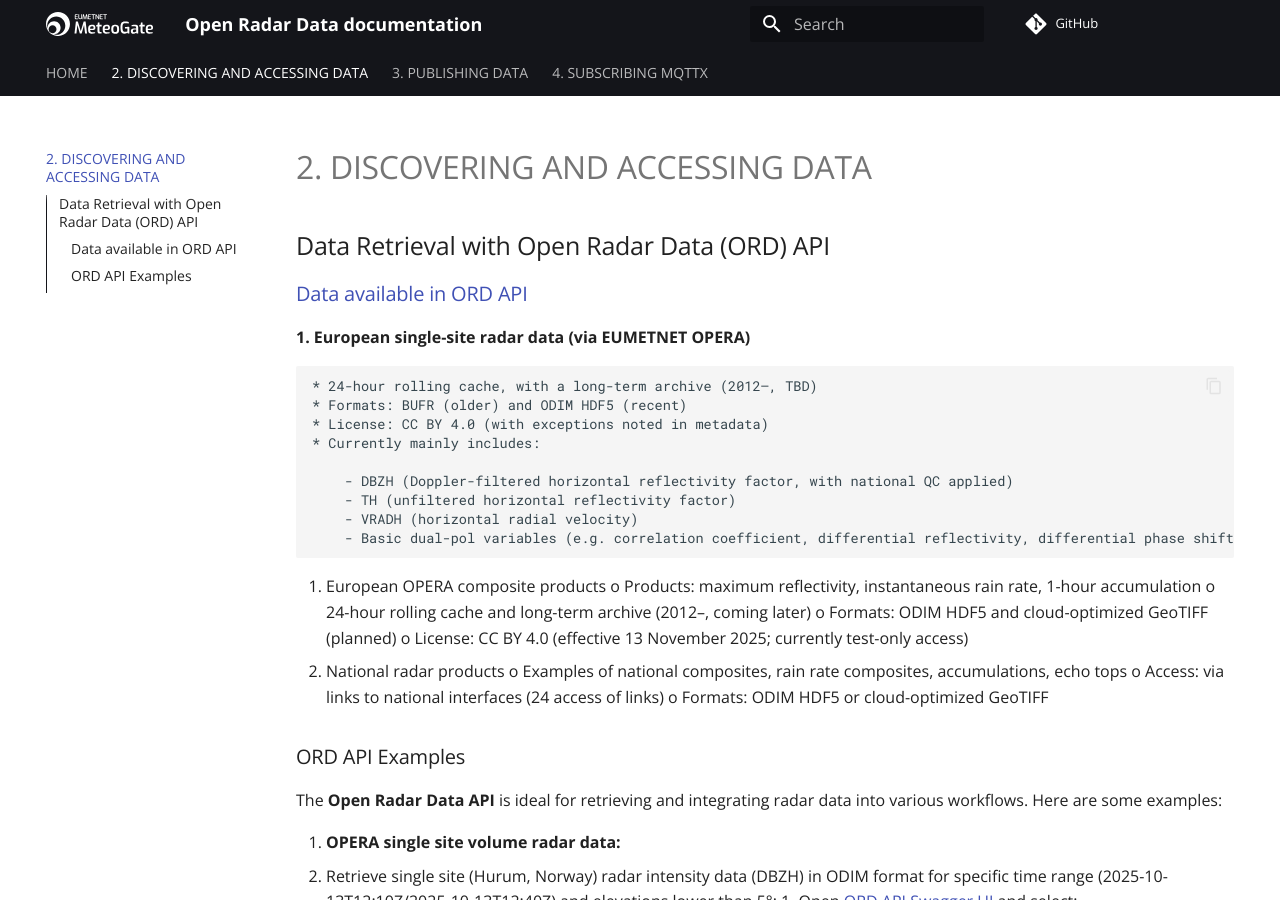
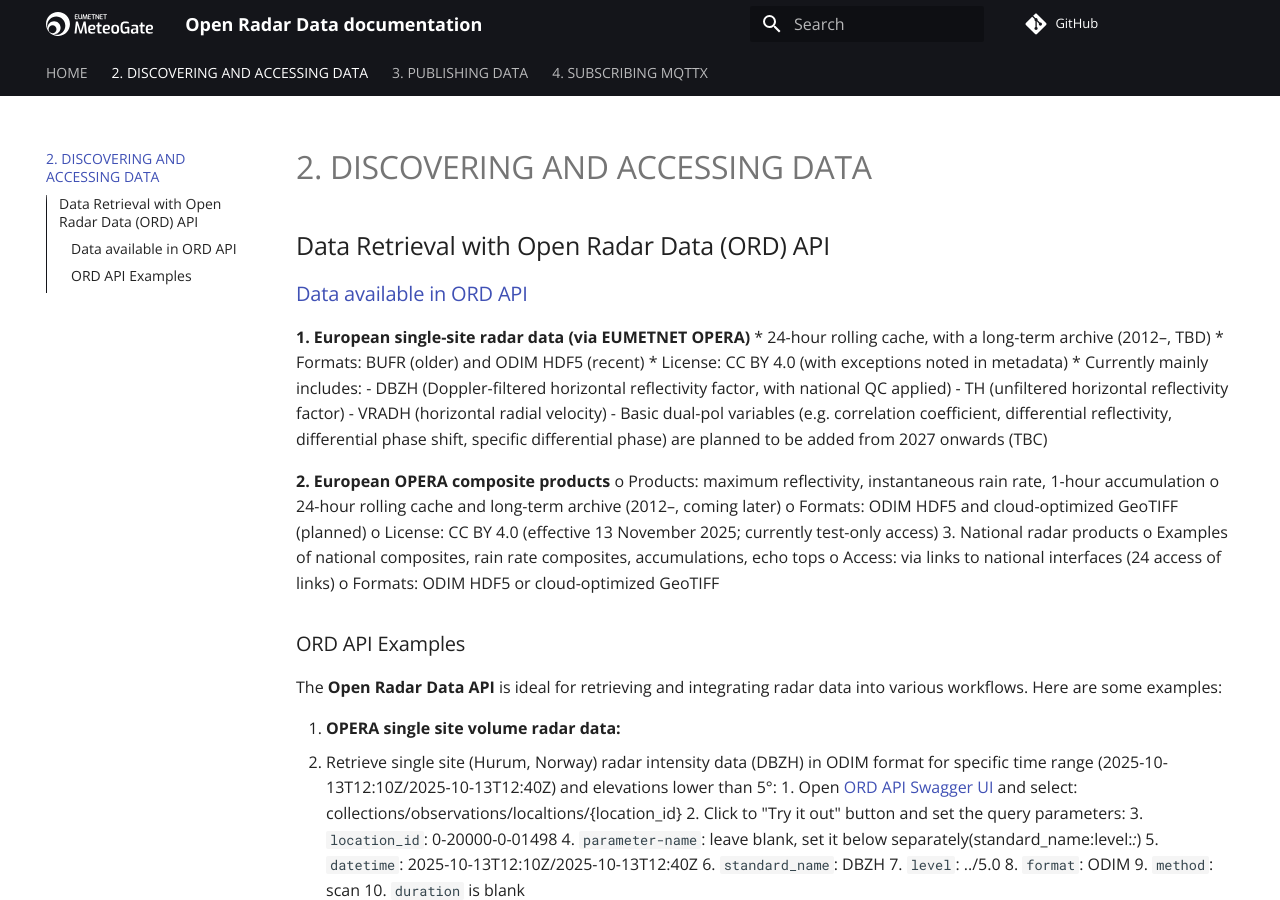
Before and after one commit to EUMETNET/openradardata-documentation, an MkDocs documentation site: the page built from docs/2-ORD-API-discovering-and-accessing-data.md, in a window 1280 px wide and 900 px high. Built offline with MkDocs 1.6.1 and Material for MkDocs 9.7.7, drawn with Linux system fonts in a browser that asks for light colours; comment, search, counter and statistics services are not loaded.

Commit message:
Update 2-ORD-API-discovering-and-accessing-data.md

```diff
--- a/docs/2-ORD-API-discovering-and-accessing-data.md
+++ b/docs/2-ORD-API-discovering-and-accessing-data.md
@@ -3,18 +3,16 @@
 ### [Data available in ORD API](https://github.com/EUMETNET/openradardata-documentation/blob/main/docs/1-ORD-API-overview.md#published-datasets-in-ord-api)
 
 **1. European single-site radar data (via EUMETNET OPERA)**
-
-    * 24-hour rolling cache, with a long-term archive (2012–, TBD)
-    * Formats: BUFR (older) and ODIM HDF5 (recent)
-    * License: CC BY 4.0 (with exceptions noted in metadata)
-    * Currently mainly includes:
-
+   * 24-hour rolling cache, with a long-term archive (2012–, TBD)
+   * Formats: BUFR (older) and ODIM HDF5 (recent)
+   * License: CC BY 4.0 (with exceptions noted in metadata)
+   * Currently mainly includes:
         - DBZH (Doppler-filtered horizontal reflectivity factor, with national QC applied)
         - TH (unfiltered horizontal reflectivity factor)
         - VRADH (horizontal radial velocity)
         - Basic dual-pol variables (e.g. correlation coefficient, differential reflectivity, differential phase shift,                 specific differential phase) are planned to be added from 2027 onwards (TBC)
 
-2.	European OPERA composite products
+**2.	European OPERA composite products**
 o	Products: maximum reflectivity, instantaneous rain rate, 1-hour accumulation
 o	24-hour rolling cache and long-term archive (2012–, coming later)
 o	Formats: ODIM HDF5 and cloud-optimized GeoTIFF (planned)
```
